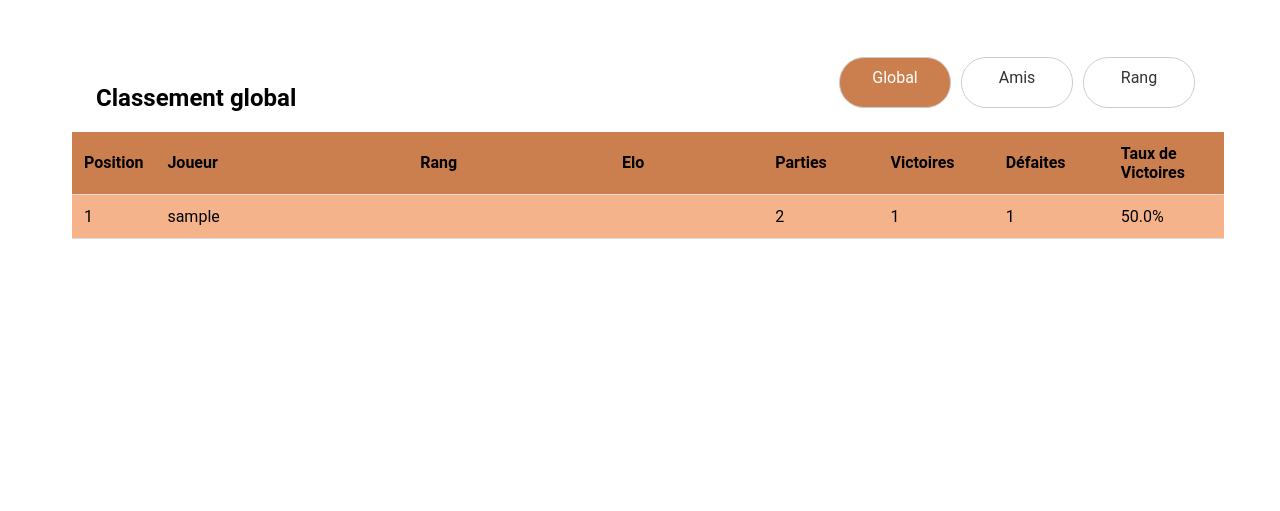
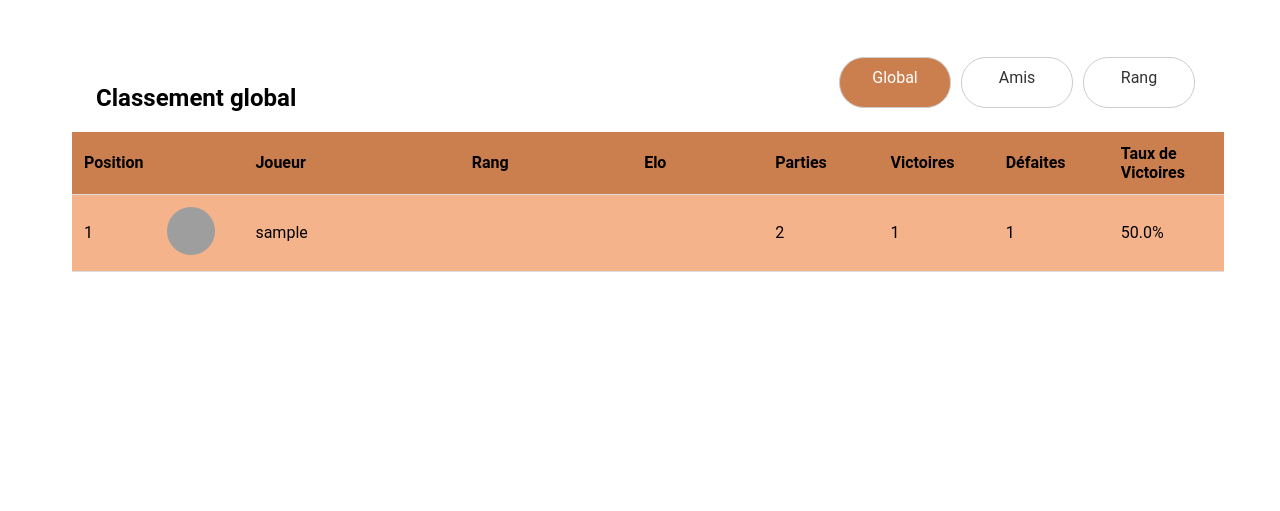
Before and after one commit to dept-info-iut-dijon/BUT3-S5-TeamErable-GoGoGo, a Django app: page /classement-global in a window 1280 px wide. Shown: the part 48-559 px from the top of the page. Run offline with Django 4.2, Linux system fonts and the light colour scheme; a user stored in the database is signed in; tables that the repository leaves empty hold one stand-in row (values such as "Sample post"); some libraries are stand-ins or nearby versions; grey boxes are pictures that could not be loaded.

Commit message:
Ajout photo de profil au classement

```diff
--- a/static/css/ranking/ranking.css
+++ b/static/css/ranking/ranking.css
@@ -94,12 +94,19 @@ tr:nth-child(3) td:nth-child(1) p{
     background-color: #f5b38b;
 }
 
-td:nth-child(1), th:nth-child(1) {
+td:nth-child(1), th:nth-child(1), td:nth-child(2), th:nth-child(2) {
     width: 1%;
 }
-td:nth-child(5), th:nth-child(5),
-td:nth-child(6), th:nth-child(6), td:nth-child(7), th:nth-child(7), td:nth-child(8), th:nth-child(8) {
+td:nth-child(6), th:nth-child(6),
+td:nth-child(7), th:nth-child(7), td:nth-child(8), th:nth-child(8), td:nth-child(9), th:nth-child(9) {
     width: 10%;
+}
+
+.pfp {
+    width: 3rem;
+    height: 3rem;
+    border-radius: 50%;
+    margin-right: 1rem;
 }
 
 @media screen and (max-width: 768px) {
--- a/templates/ranking/global.html
+++ b/templates/ranking/global.html
@@ -34,6 +34,7 @@
                     <thead>
                         <tr>
                             <th>Position</th>
+                            <th></th>
                             <th>Joueur</th>
                             <th>Rang</th>
                             <th>Elo</th>
@@ -47,6 +48,7 @@
                         {% for player in top_ranked %}
                         <tr {% if player.user.id is user.id%}id="current"{% endif %}>
                             <td>{{ forloop.counter }}</td>
+                            <td><img src="get-pfp?id={{player.user.id}}" class="pfp"></td>
                             <td>{{ player.user.username }}</td>
                             <td></td>
                             <td></td>
```
